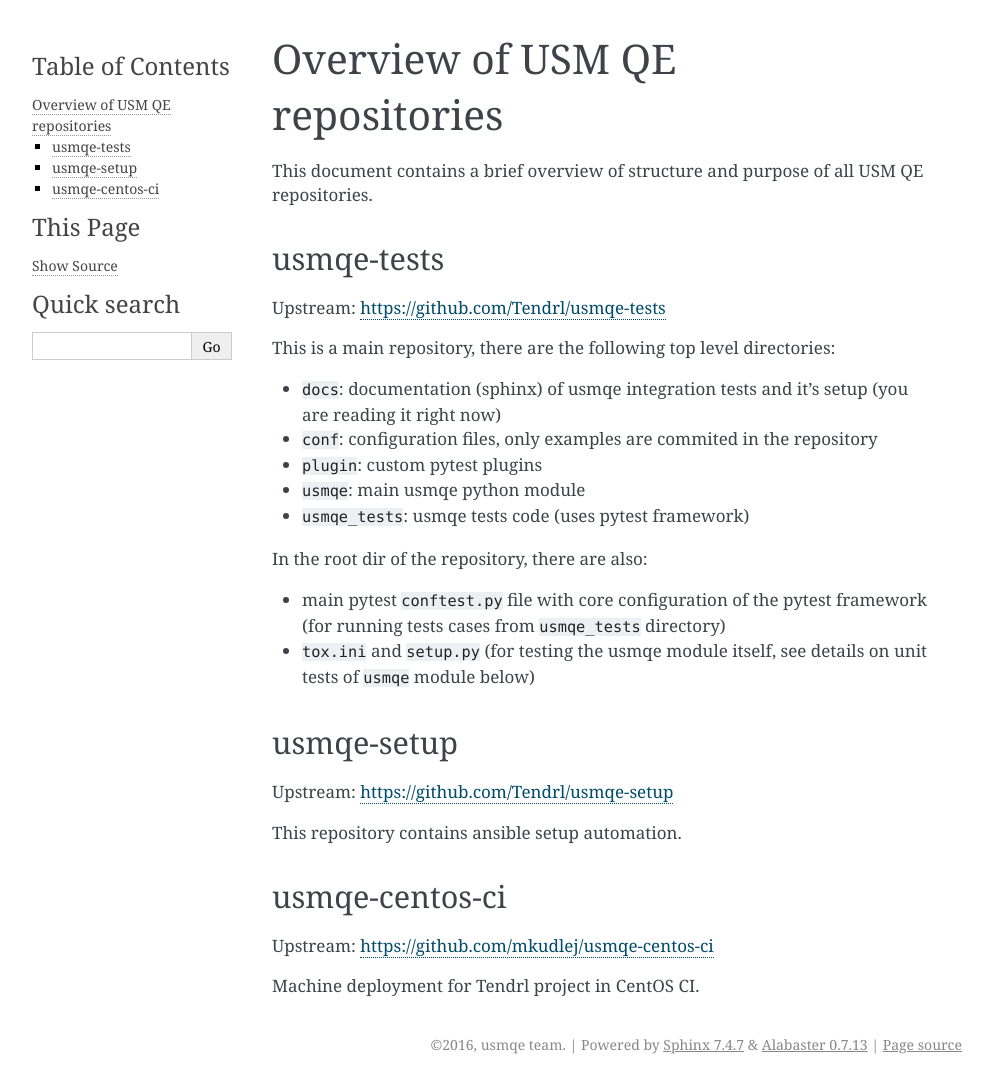
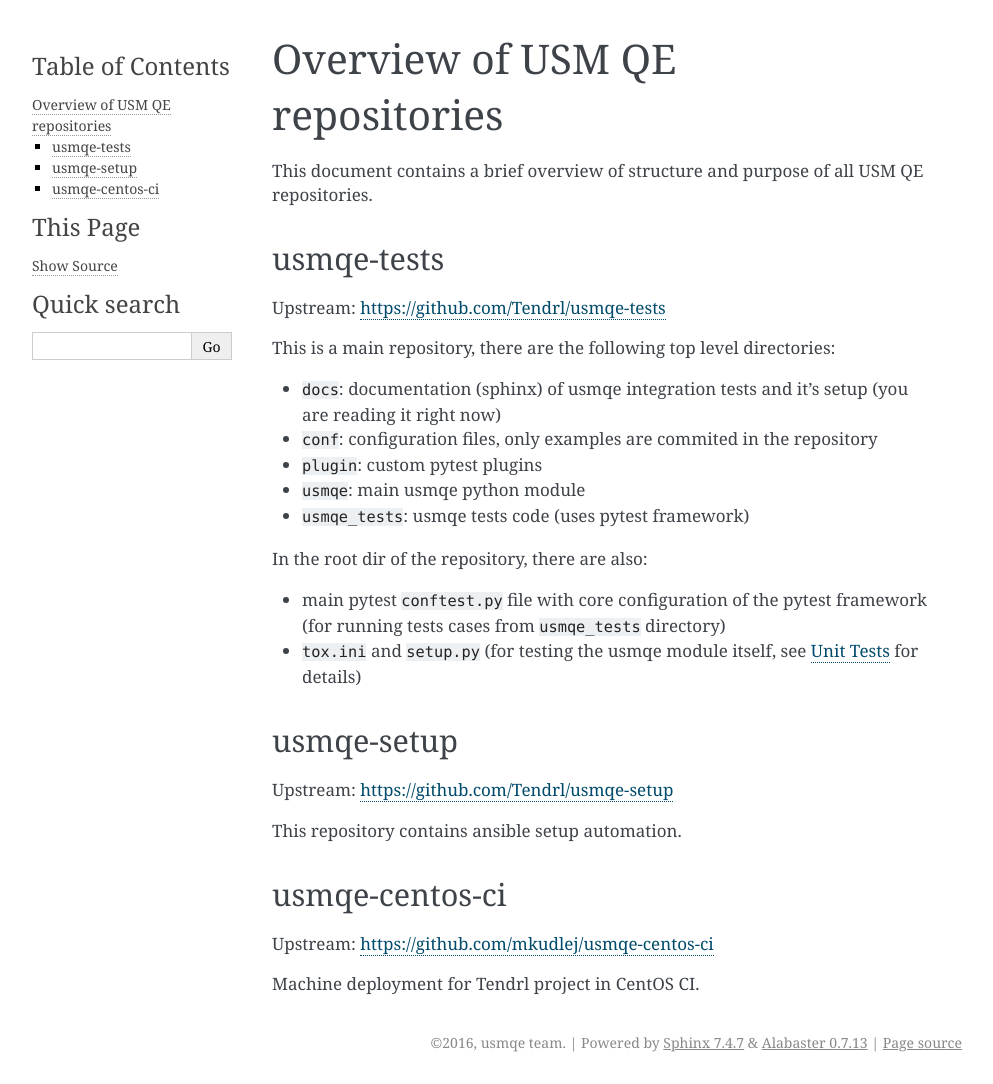
Before and after one commit to usmqe/usmqe-tests, a Sphinx documentation site: the page built from docs/repository_overview.rst, in a window 1280 px wide. Shown: the whole page, without its empty margins (148-1141 px from the left). Built offline with Sphinx 7.4.7, drawn with Linux system fonts in a browser that asks for light colours.

Commit message:
docs: fix reference to unit tests

```diff
--- a/docs/repository_overview.rst
+++ b/docs/repository_overview.rst
@@ -24,7 +24,7 @@
 * main pytest ``conftest.py`` file with core configuration of the pytest
   framework (for running tests cases from ``usmqe_tests`` directory)
 * ``tox.ini`` and ``setup.py`` (for testing the usmqe module itself, see
-  details on unit tests of ``usmqe`` module below)
+  :ref:`unit-tests-label` for details)
 
 usmqe-setup
 ===========
--- a/docs/test_development.rst
+++ b/docs/test_development.rst
@@ -7,6 +7,8 @@
 
 TODO: include all the details
 
+
+.. _unit-tests-label:
 
 Unit Tests
 ==========
```
